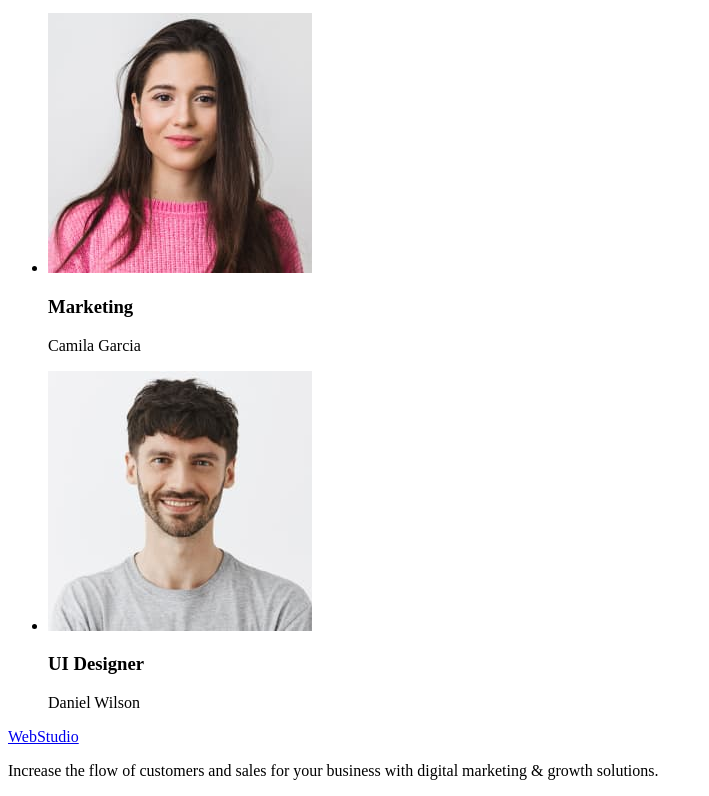
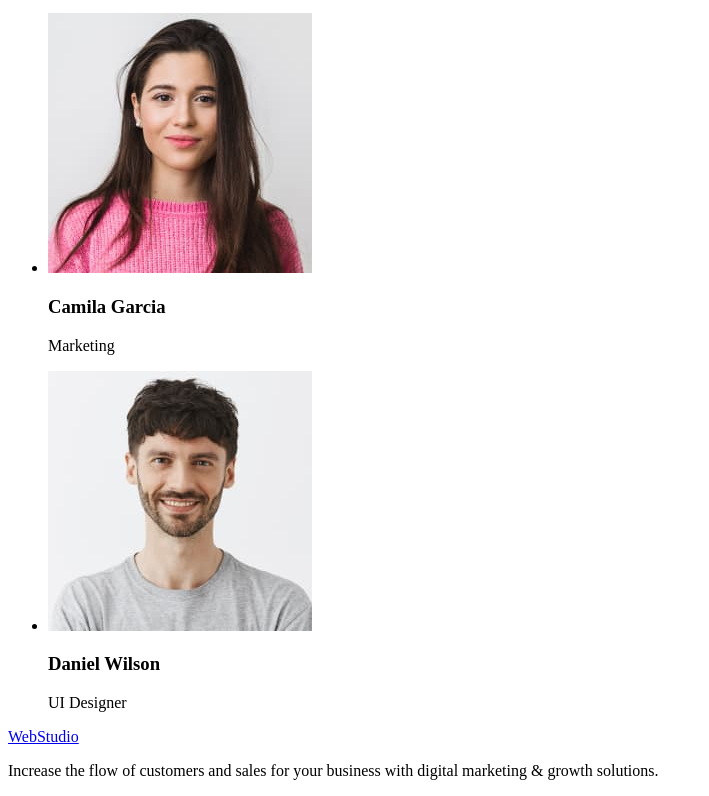
Before and after one commit to NataliiaKolpakova/goit-markup-hw-01, a plain HTML site: page index.html in a window 1280 px wide. Shown: the part 2293-3089 px from the top of the page, without its empty margins (0-709 px from the left). Drawn offline with Linux system fonts and the light colour scheme.

Commit message:
Update index.html

```diff
--- a/index.html
+++ b/index.html
@@ -102,14 +102,14 @@
 
                     <li>
                         <img src="./images/camila_garcia.jpg" alt="Camila Garcia: Marketing"  width="264" height="260">
-                        <h3>Marketing</h3>
-                        <p>Camila Garcia</p>
+                        <h3>Camila Garcia</h3>
+                        <p>Marketing</p>
                     </li>
 
                     <li>
                         <img src="./images/daniel_wilson.jpg" alt="Daniel Wilson: UI Designer" width="264" height="260">
-                        <h3>UI Designer</h3>
-                        <p>Daniel Wilson</p>
+                        <h3>Daniel Wilson</h3>
+                        <p>UI Designer</p>
                     </li>
                 </ul>
 
```
